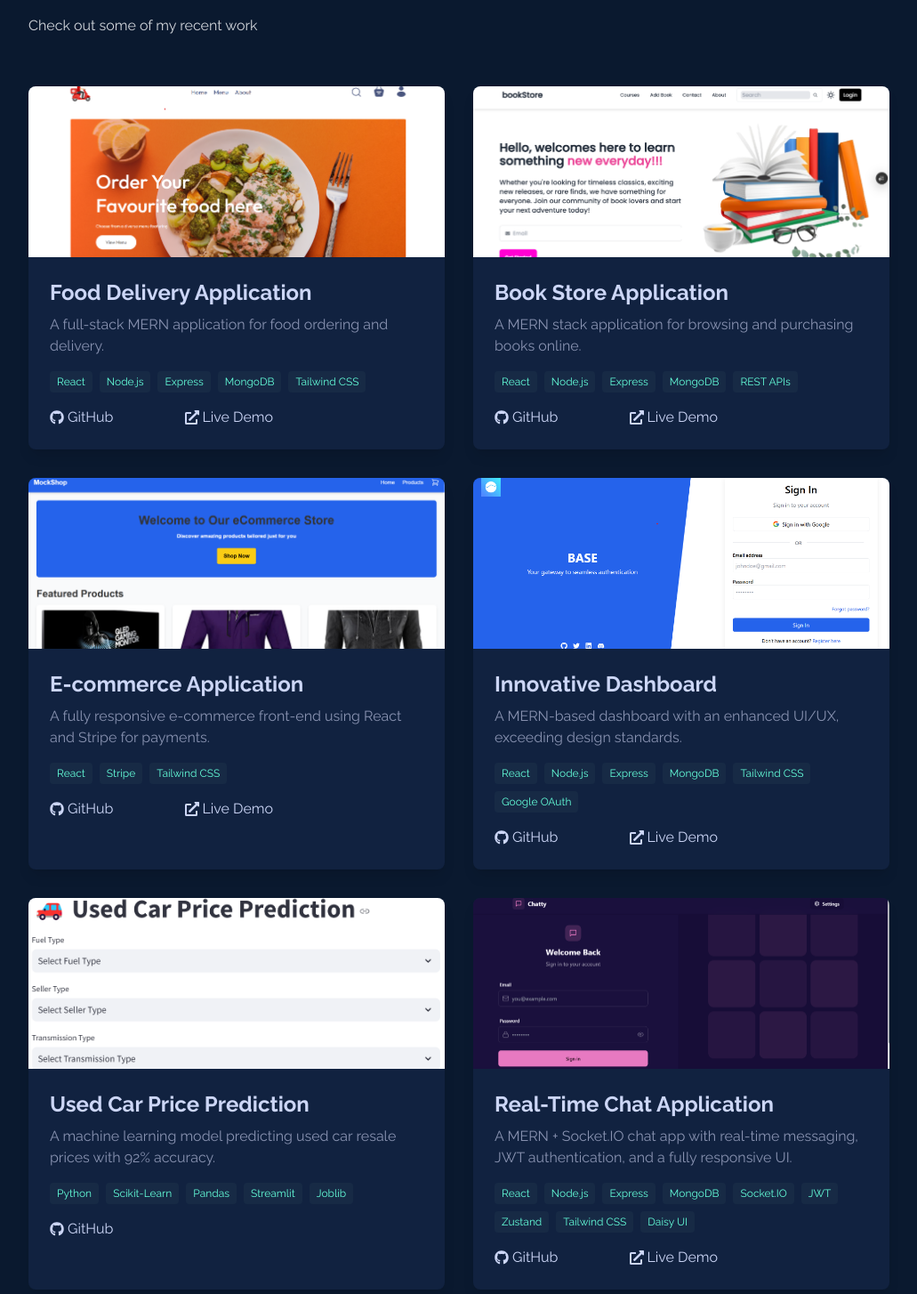
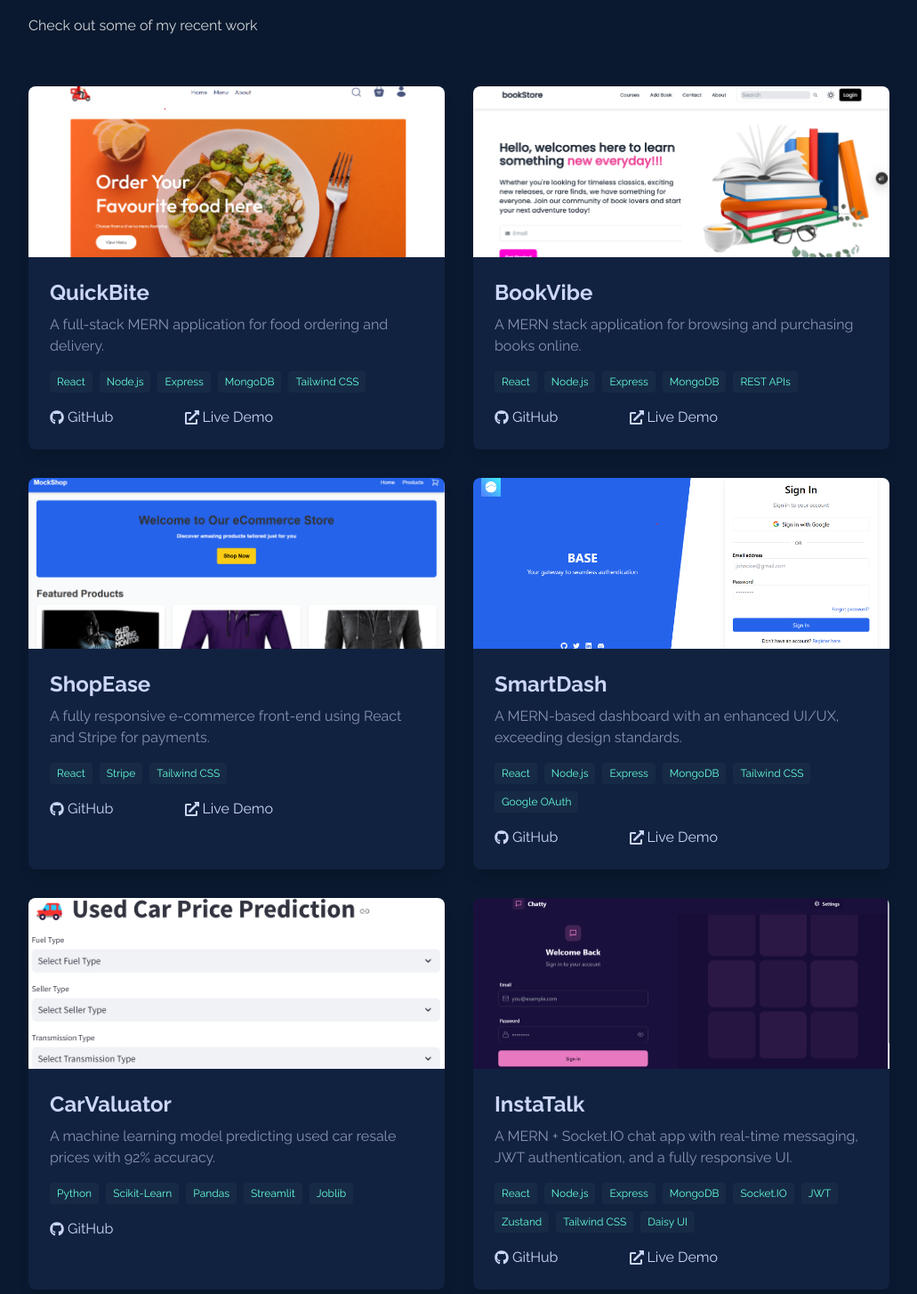
Before and after one commit to Anuragyadav1/Personal-Portfolio, a React (Vite) app: page / in a window 1280 px wide. Shown: the part 3447-4901 px from the top of the page at 89% size, without its empty margins (124-1155 px from the left). Built offline with nearby package versions, Linux system fonts and the light colour scheme.

Commit message:
experience section updated

```diff
--- a/src/components/Experience.jsx
+++ b/src/components/Experience.jsx
@@ -31,9 +31,9 @@ const Experience = () => {
           </div>
 
           <p className='mt-4 text-[#8892b0]'>
-            Developed and maintained scalable backend services and RESTful APIs using <b>TypeScript and NestJS</b>.
-            Designed efficient data models with <b>MySQL and MongoDB</b>, optimized queries, and collaborated with senior developers
-            during code reviews and debugging to improve performance.
+            Working on scalable backend services and RESTful APIs using <b>TypeScript and NestJS</b>.
+            Designing efficient data models with <b>MySQL and MongoDB</b>, optimizing queries, and collaborating with senior developers
+            during code reviews and debugging to improve system performance.
           </p>
 
           <div className='mt-4 flex flex-wrap gap-2'>
--- a/src/components/Projects.jsx
+++ b/src/components/Projects.jsx
@@ -15,7 +15,7 @@ import connectHubImg from '../assets/connect_hub.png';
 const Projects = () => {
   const projects = [
     {
-      name: 'Food Delivery Application',
+      name: 'QuickBite',
       description: 'A full-stack MERN application for food ordering and delivery.',
       image: foodDeliveryImg,
       technologies: ['React', 'Node.js', 'Express', 'MongoDB', 'Tailwind CSS'],
@@ -23,7 +23,7 @@ const Projects = () => {
       live: 'https://food-del-frontend-0a4a.onrender.com/'
     },
     {
-      name: 'Book Store Application',
+      name: 'BookVibe',
       description: 'A MERN stack application for browsing and purchasing books online.',
       image: bookStoreImg,
       technologies: ['React', 'Node.js', 'Express', 'MongoDB', 'REST APIs'],
@@ -31,7 +31,7 @@ const Projects = () => {
       live: 'https://bookstore-my-first-application.vercel.app/'
     },
     {
-      name: 'E-commerce Application',
+      name: 'ShopEase',
       description: 'A fully responsive e-commerce front-end using React and Stripe for payments.',
       image: ecommerceImg, // New Image
       technologies: ['React', 'Stripe', 'Tailwind CSS'],
@@ -39,7 +39,7 @@ const Projects = () => {
       live: 'https://mock-ecommerce-1.onrender.com/'
     },
     {
-      name: 'Innovative Dashboard',
+      name: 'SmartDash',
       description: 'A MERN-based dashboard with an enhanced UI/UX, exceeding design standards.',
       image: dashboardImg,
       technologies: ['React', 'Node.js', 'Express', 'MongoDB', 'Tailwind CSS', 'Google OAuth'],
@@ -47,7 +47,7 @@ const Projects = () => {
       live: 'https://emotored-assignment-frontend.onrender.com/',
     },
     {
-      name: 'Used Car Price Prediction',
+      name: 'CarValuator',
       description: 'A machine learning model predicting used car resale prices with 92% accuracy.',
       image: carPredictionImg,
       technologies: ['Python', 'Scikit-Learn', 'Pandas', 'Streamlit', 'Joblib'],
@@ -55,7 +55,7 @@ const Projects = () => {
       // live: 'https://used-car-prediction-app.onrender.com/'
     },
     {
-      name: 'Real-Time Chat Application',
+      name: 'InstaTalk',
       description: 'A MERN + Socket.IO chat app with real-time messaging, JWT authentication, and a fully responsive UI.',
       image: chatAppImg,
       technologies: ['React', 'Node.js', 'Express', 'MongoDB', 'Socket.IO', 'JWT', 'Zustand', 'Tailwind CSS', 'Daisy UI'],
```
Also changed, not shown: 1 other file (tests, documents, lock files or other folders).
